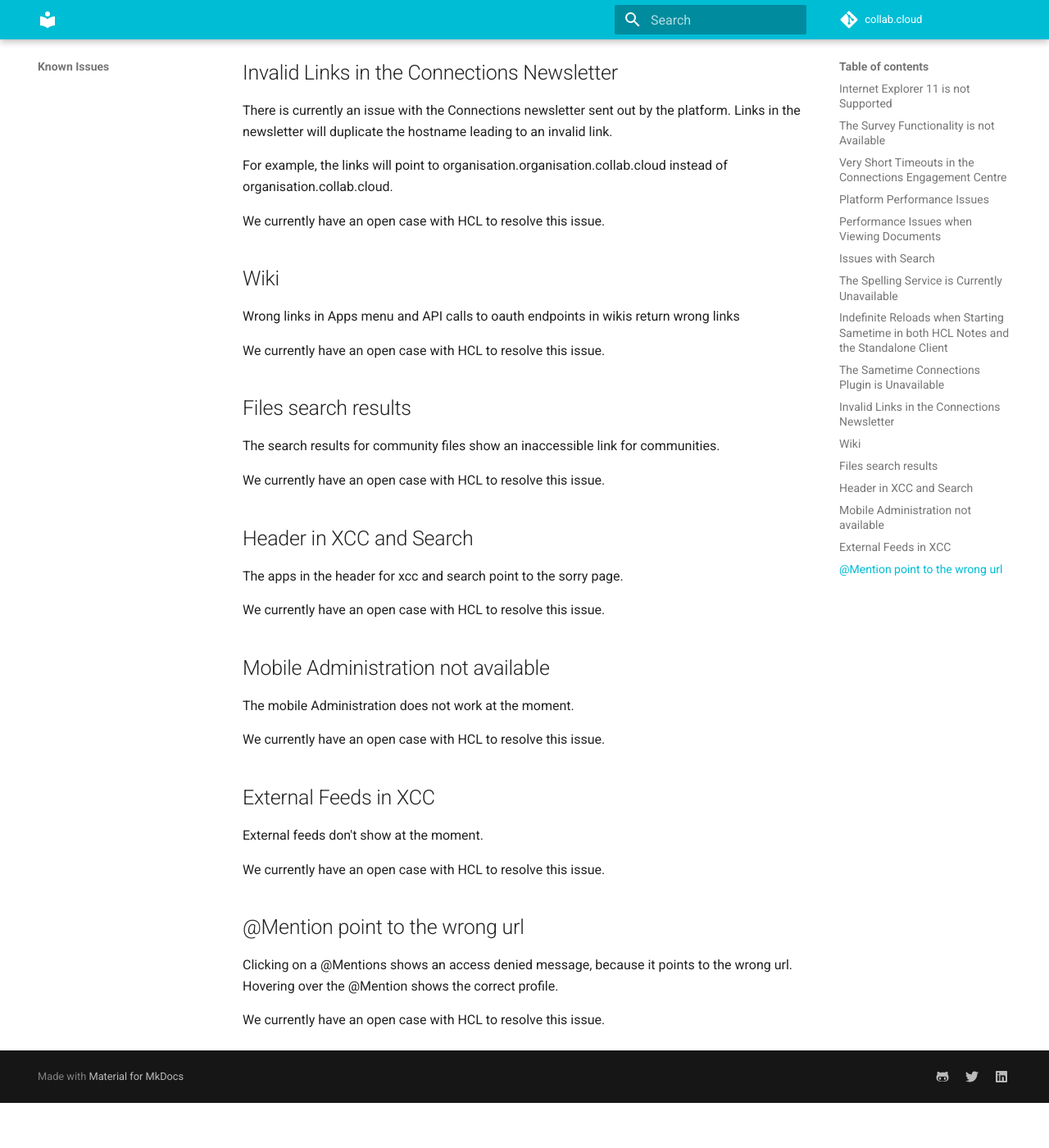
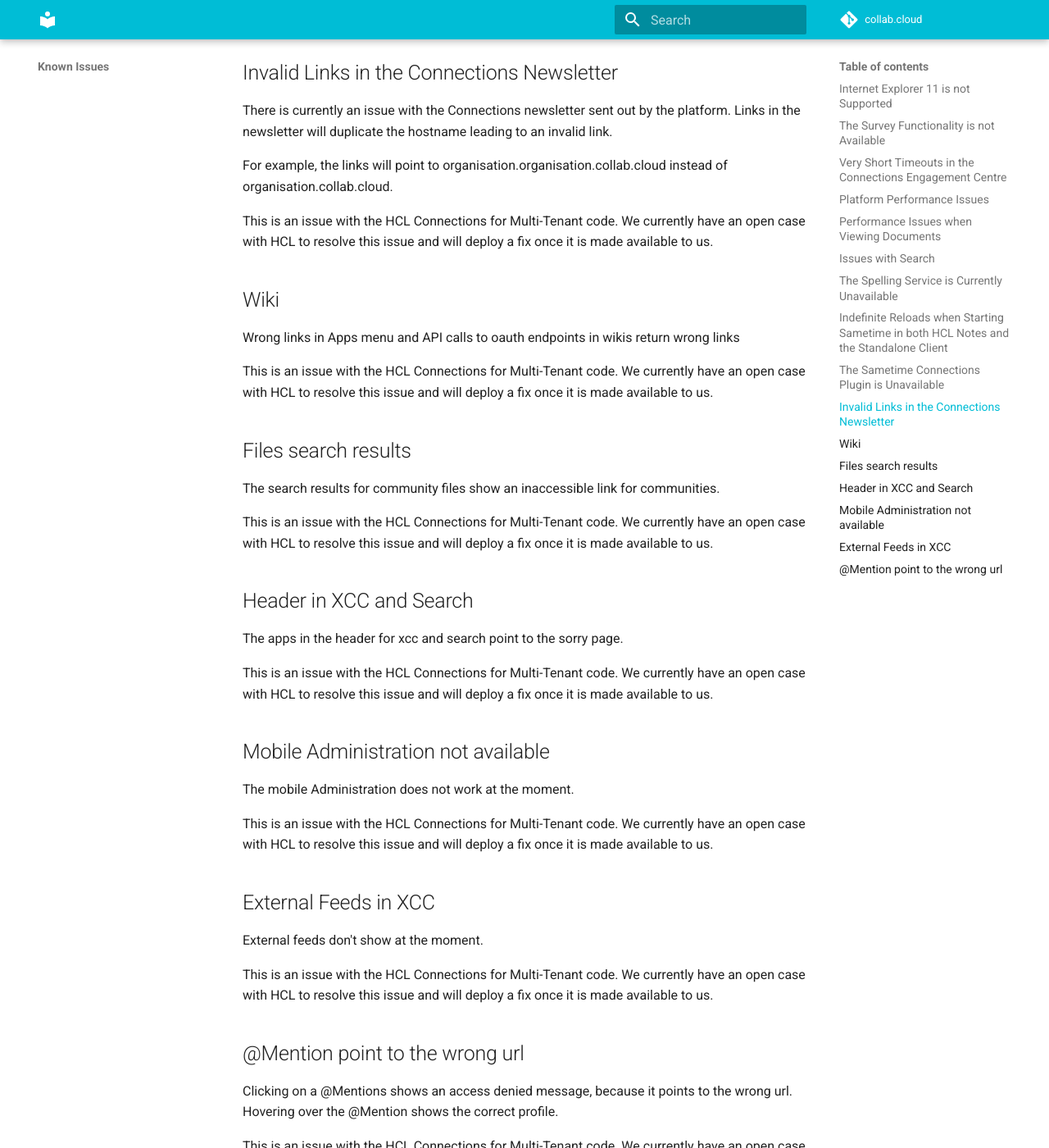
Before and after one commit to collabdotcloud/docs.collab.cloud, an MkDocs documentation site: the page built from docs/help/known-issues.md, in a window 1280 px wide and 1400 px high, scrolled down 2716 px. Shown: the whole window at 82% size. Built offline with MkDocs 1.6.1 and Material for MkDocs 9.7.7, drawn with Linux system fonts in a browser that asks for light colours; before the commit the page ends 4061 px from its top, so only the background shows below that; some of the changed text lies outside the part shown.

Commit message:
Changed sentence to make clear which problems are HCL problems.

```diff
--- a/docs/help/known-issues.md
+++ b/docs/help/known-issues.md
@@ -66,38 +66,38 @@
 
 For example, the links will point to organisation.organisation.collab.cloud instead of organisation.collab.cloud.
 
-We currently have an open case with HCL to resolve this issue.
+This is an issue with the HCL Connections for Multi-Tenant code. We currently have an open case with HCL to resolve this issue and will deploy a fix once it is made available to us.
 ## Wiki
 
 Wrong links in Apps menu and API calls to oauth endpoints in wikis return wrong links
 
-We currently have an open case with HCL to resolve this issue.
+This is an issue with the HCL Connections for Multi-Tenant code. We currently have an open case with HCL to resolve this issue and will deploy a fix once it is made available to us.
 
 ## Files search results
 
 The search results for community files show an inaccessible link for communities.
 
-We currently have an open case with HCL to resolve this issue.
+This is an issue with the HCL Connections for Multi-Tenant code. We currently have an open case with HCL to resolve this issue and will deploy a fix once it is made available to us.
 
 ## Header in XCC and Search
 
 The apps in the header for xcc and search point to the sorry page.
 
-We currently have an open case with HCL to resolve this issue.
+This is an issue with the HCL Connections for Multi-Tenant code. We currently have an open case with HCL to resolve this issue and will deploy a fix once it is made available to us.
 
 ## Mobile Administration not available
 
 The mobile Administration does not work at the moment.
 
-We currently have an open case with HCL to resolve this issue.
+This is an issue with the HCL Connections for Multi-Tenant code. We currently have an open case with HCL to resolve this issue and will deploy a fix once it is made available to us.
 
 ## External Feeds in XCC
 
 External feeds don't show at the moment.
 
-We currently have an open case with HCL to resolve this issue.
+This is an issue with the HCL Connections for Multi-Tenant code. We currently have an open case with HCL to resolve this issue and will deploy a fix once it is made available to us.
 ## @Mention point to the wrong url
 
 Clicking on a @Mentions shows an access denied message, because it points to the wrong url. Hovering over the @Mention shows the correct profile.
 
-We currently have an open case with HCL to resolve this issue.
+This is an issue with the HCL Connections for Multi-Tenant code. We currently have an open case with HCL to resolve this issue and will deploy a fix once it is made available to us.
```
